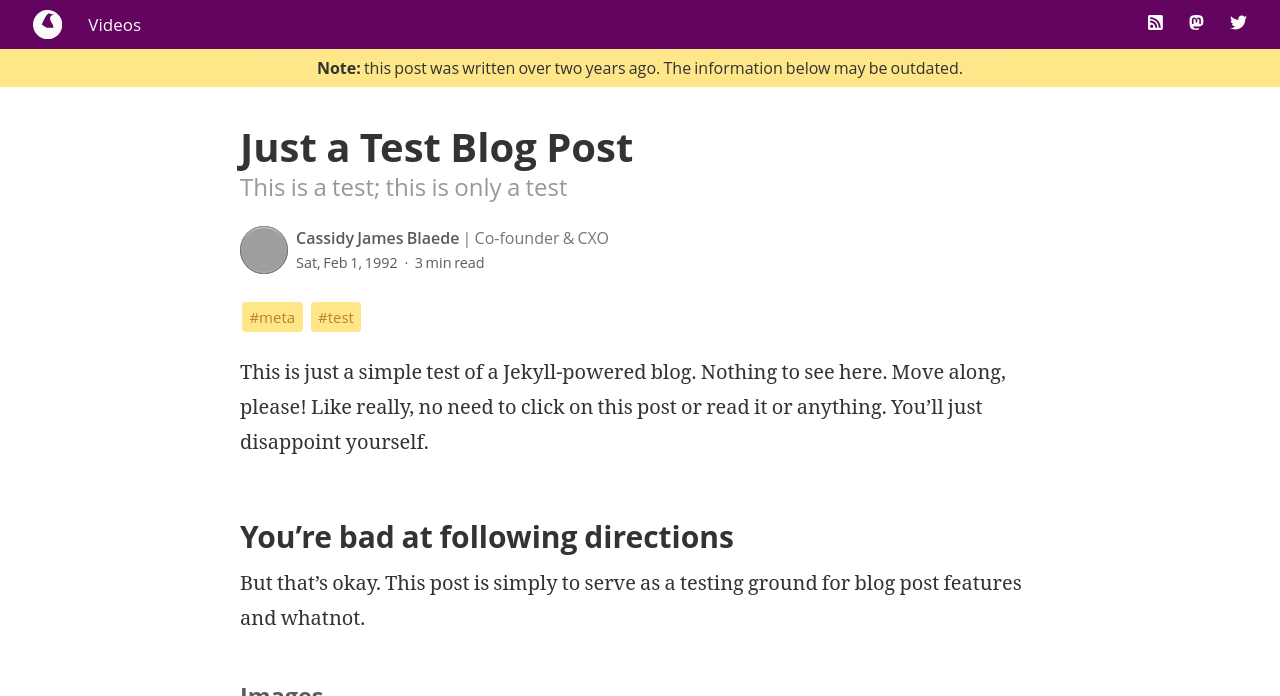
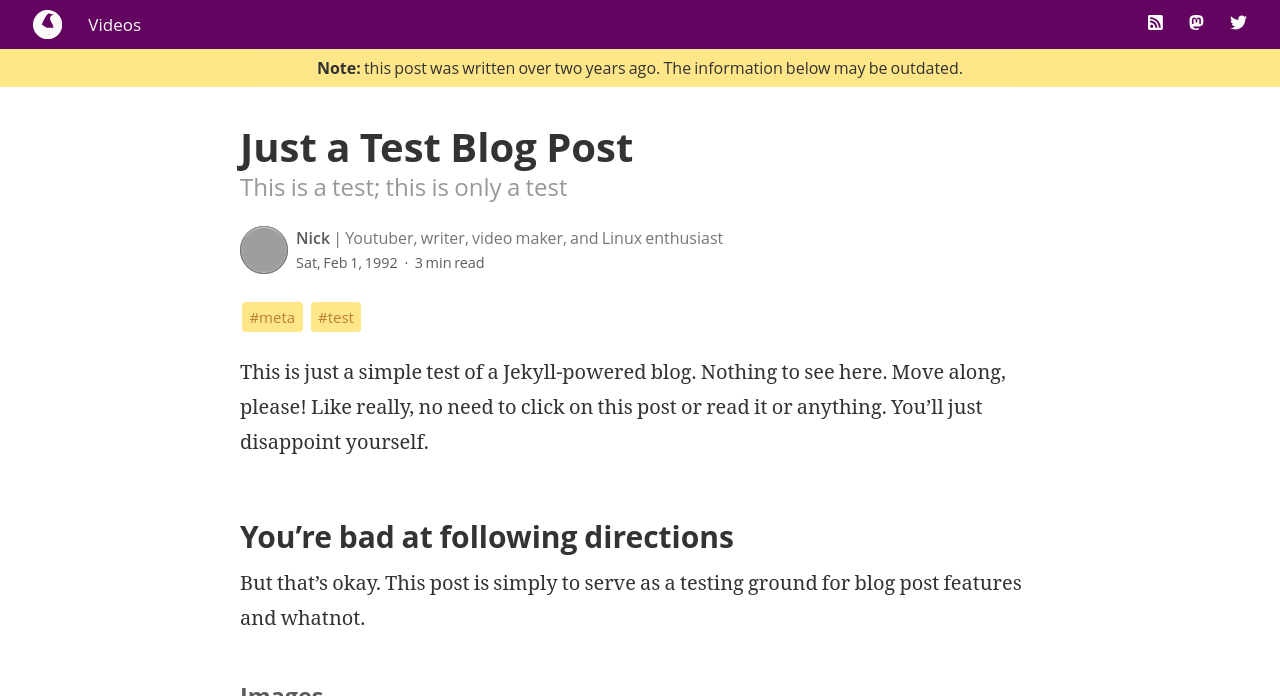
Before and after one commit to TheLinuxEXP/TheLinuxEXP.github.io, a Jekyll site: the page built from _posts/1992-02-01-test.md, in a window 1280 px wide and 900 px high, cut to the strip 0-696 px from the top of the window. Built offline with Jekyll 4.4.1, drawn with Linux system fonts in a browser that asks for light colours; our own code applies the rules of GitHub Pages for plain Markdown files; some of the changed text lies outside the part shown; grey boxes are pictures that could not be loaded.

Commit message:
Changed authors

```diff
--- a/_config.yaml
+++ b/_config.yaml
@@ -8,31 +8,11 @@ mastodon: thelinuxEXP
 twitter: thelinuxEXP
 
 authors:
-  aroman:
-    name: "Avi Romanoff"
-    description: "Enthusiasm Evangelist"
-  cassidyjames:
-    name: Cassidy James Blaede
-    description: "Co-founder & CXO"
-    gravatar: 41275ecc8271aca852ce2c0ff72d2610 # Gravatar md5 hash
-  danrabbit:
-    name: Daniel Foré
-    description: "Founder & CEO"
-    gravatar: 1f3cc76b99b5d0dae8381a23f52ea96d
-  karensophia:
-    name: Karen Sophia
-    description: "Customer Engagement"
-    # gravatar: e0ac5d5e717da67a36ac72adf235bc42
-  kgrubb:
-    name: Keli Grubb
-    description: Developer
-    gravatar: 8e8d16d136c38f3a28820490c17928d1
-  peteruithoven:
-    name: Peter Uithoven
-    description: "Front-end Developer"
-    gravatar: f39b1485b28be1dc2b98f269235218bc
-  anonymous:
-    name: "Unknown Author"
+  nick:
+    name: "Nick"
+    description: "Youtuber, writer, video maker, and Linux enthusiast"
+    gravatar: 1f0bcfea443bffd0df633833f943ff98
+
 
 plugins:
   - jekyll-feed
--- a/_posts/1992-02-01-test.md
+++ b/_posts/1992-02-01-test.md
@@ -1,7 +1,7 @@
 ---
 title:  "Just a Test Blog Post"
 description: "This is a test; this is only a test"
-author: cassidyjames
+author: nick
 image: https://source.unsplash.com/featured?test
 tags:
   - test
```
